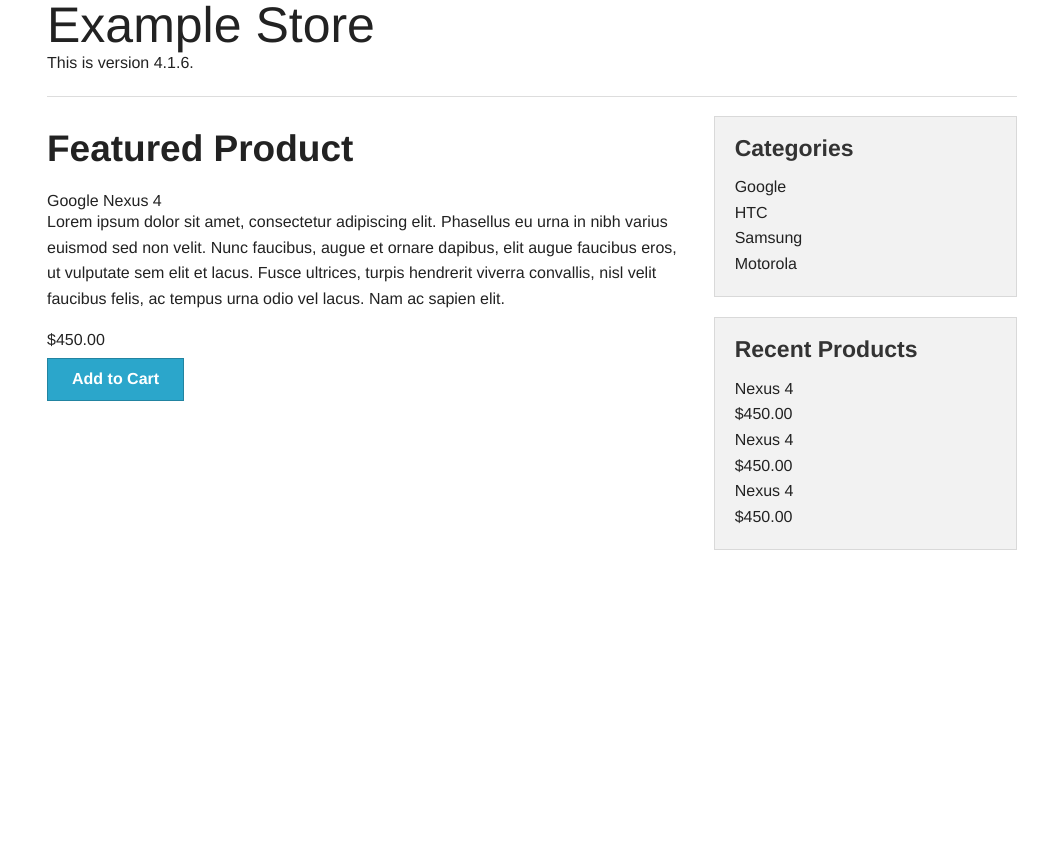
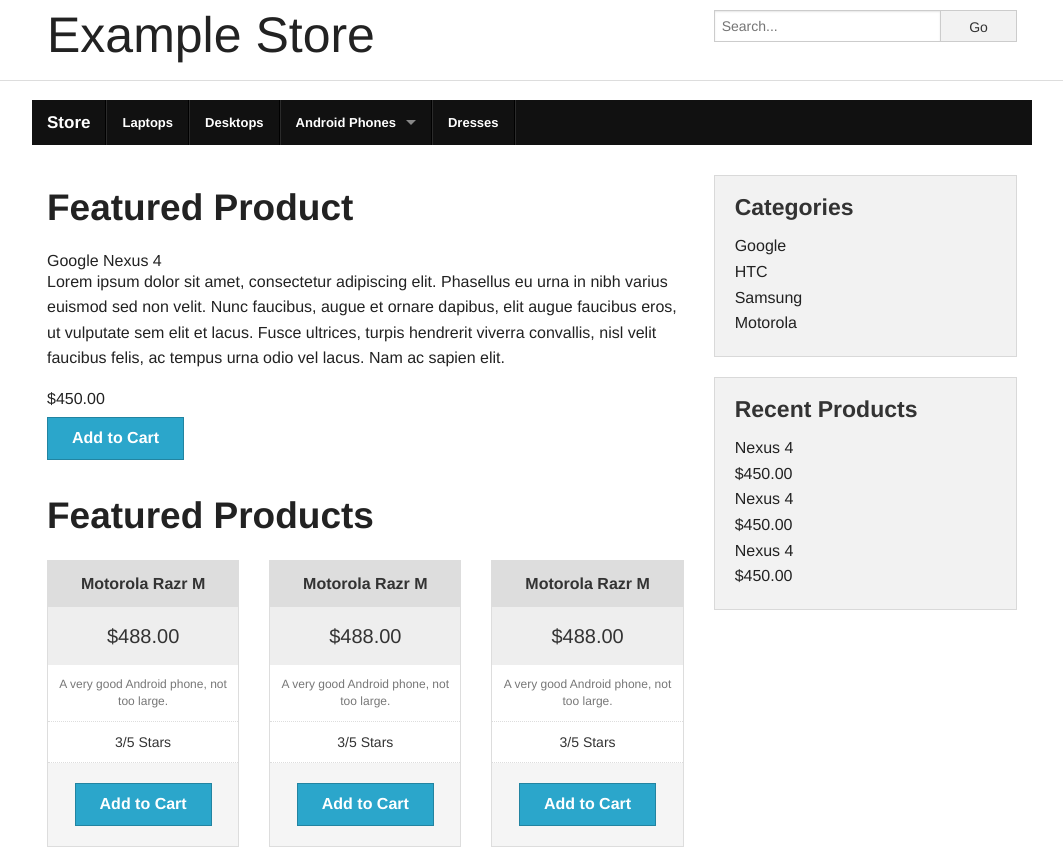
Before and after one commit to ScottMaclure/bcass, a plain HTML site: page public/index.html in a window 1280 px wide. Shown: the whole page, without its empty margins (108-1171 px from the left). Before the commit the page ends 800 px from the top, so only its background shows below. Drawn offline with Linux system fonts and the light colour scheme.

Commit message:
Added header, top-bar and featured products.

```diff
--- a/public/index.html
+++ b/public/index.html
@@ -16,12 +16,90 @@
 </head>
 <body>
 
+    <header>
+        <div class="row">
+            <div class="large-8 columns">
+                <div class="bc-siteTitle">Example Store</div>
+            </div>
+            <div class="large-4 columns">
+                <div class="row collapse">
+                    <div class="small-9 columns">
+                        <input type="text" placeholder="Search...">
+                    </div>
+                    <div class="small-3 columns">
+                        <span class="postfix">Go</span>
+                    </div>
+                </div>
+            </div>
+        </div>
+        <hr />
+    </header>
+
     <div class="row">
-        <div class="large-12 columns">
-            <div class="bc-siteTitle">Example Store</div>
-            <p>This is version 4.1.6.</p>
-            <hr />
-        </div>
+
+        <!-- Top navigation bar -->
+        <nav class="top-bar">
+
+            <ul class="title-area">
+                <!-- Title Area -->
+                <li class="name"><h1><a href="/">Store</a></h1></li>
+                <!-- Remove the class "menu-icon" to get rid of menu icon. Take out "Menu" to just have icon alone -->
+                <li class="toggle-topbar menu-icon"><a href=""><span>Menu</span></a></li>
+            </ul>
+
+            <section class="top-bar-section">
+
+                <ul class="left">
+                    <li class="divider"></li>
+                    <li><a href="#">Laptops</a></li>
+                    <li class="divider"></li>
+                    <li><a href="#">Desktops</a></li>
+                    <li class="divider"></li>
+                    <li class="has-dropdown"><a href="#">Android Phones</a>
+
+                        <ul class="dropdown"><li class="title back js-generated"><h5><a href="#">« Back</a></h5></li>
+                            <li><label>Level One</label></li>
+                            <li><a href="#">Sub-item 1</a></li>
+                            <li><a href="#">Sub-item 2</a></li>
+                            <li class="divider"></li>
+                            <li><a href="#">Sub-item 3</a></li>
+                            <li class="has-dropdown"><a href="#">Sub-item 4</a>
+                                <ul class="dropdown"><li class="title back js-generated"><h5><a href="#">« Back</a></h5></li>
+                                    <li><label>Level Two</label></li>
+                                    <li class="has-dropdown"><a href="#">Sub-item 1</a>
+
+                                        <ul class="dropdown"><li class="title back js-generated"><h5><a href="#">« Back</a></h5></li>
+                                            <li><label>Level Three</label></li>
+                                            <li class="has-dropdown"><a href="#">Sub-item 1</a>
+
+                                                <ul class="dropdown"><li class="title back js-generated"><h5><a href="#">« Back</a></h5></li>
+                                                    <li><label>Level Four</label></li>
+                                                    <li><a href="#">Sub-item 1</a></li>
+                                                </ul>
+                                            </li>
+                                            <li><a href="#">Sub-item 2</a></li>
+                                            <li><a href="#">Sub-item 3</a></li>
+                                            <li class="divider"></li>
+                                            <li><a href="#">Sub-item 4</a></li>
+                                        </ul>
+                                    </li>
+                                    <li><a href="#">Sub-item 2</a></li>
+                                    <li><a href="#">Sub-item 3</a></li>
+                                    <li><a href="#">Sub-item 4</a>
+                                    </li></ul>
+                            </li>
+                            <li><a href="#">Sub-item 5</a></li>
+                        </ul>
+                    </li>
+                    <li class="divider"></li>
+                    <li><a href="#">Dresses</a></li>
+                    <li class="divider"></li>
+                </ul>
+
+            </section>
+
+        </nav>
+
     </div>
 
     <div class="row">
@@ -39,6 +117,40 @@
                 <div class="price">&dollar;450.00</div>
                 <div class="actions">
                     <a href="#" class="bc-actionButton">Add to Cart</a>
+                </div>
+
+            </div>
+
+            <h2>Featured Products</h2>
+
+            <div class="row">
+
+                <div class="large-4 columns">
+                    <ul class="pricing-table">
+                        <li class="title">Motorola Razr M</li>
+                        <li class="price">&dollar;488.00</li>
+                        <li class="description">A very good Android phone, not too large.</li>
+                        <li class="bullet-item">3/5 Stars</li>
+                        <li class="cta-button"><a class="bc-actionButton" href="#">Add to Cart</a></li>
+                    </ul>
+                </div>
+                <div class="large-4 columns">
+                    <ul class="pricing-table">
+                        <li class="title">Motorola Razr M</li>
+                        <li class="price">&dollar;488.00</li>
+                        <li class="description">A very good Android phone, not too large.</li>
+                        <li class="bullet-item">3/5 Stars</li>
+                        <li class="cta-button"><a class="bc-actionButton" href="#">Add to Cart</a></li>
+                    </ul>
+                </div>
+                <div class="large-4 columns">
+                    <ul class="pricing-table">
+                        <li class="title">Motorola Razr M</li>
+                        <li class="price">&dollar;488.00</li>
+                        <li class="description">A very good Android phone, not too large.</li>
+                        <li class="bullet-item">3/5 Stars</li>
+                        <li class="cta-button"><a class="bc-actionButton" href="#">Add to Cart</a></li>
+                    </ul>
                 </div>
 
             </div>
```
